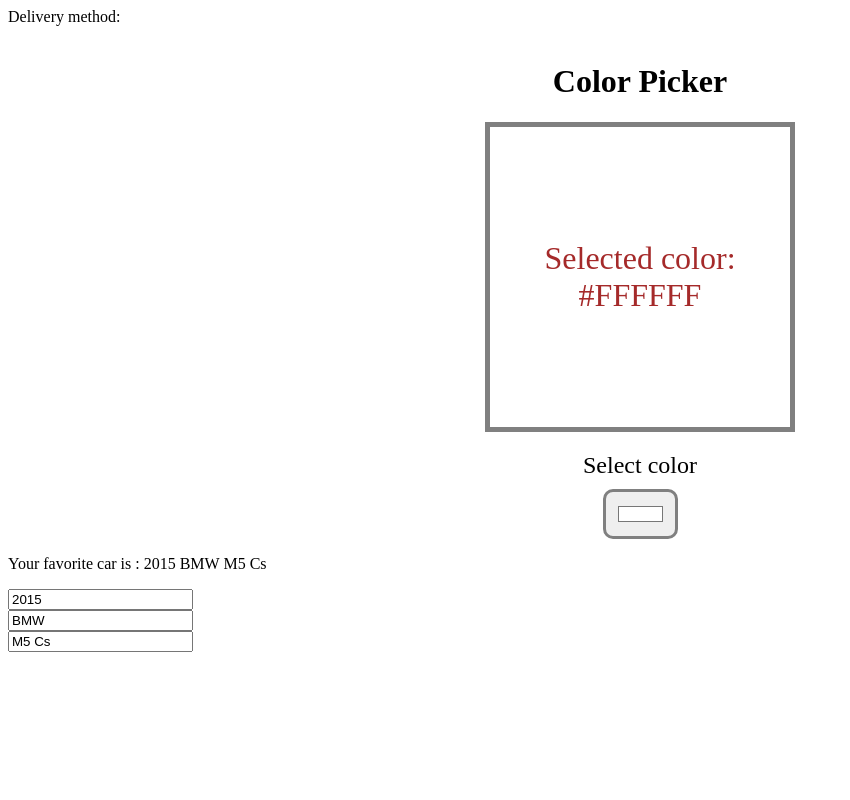
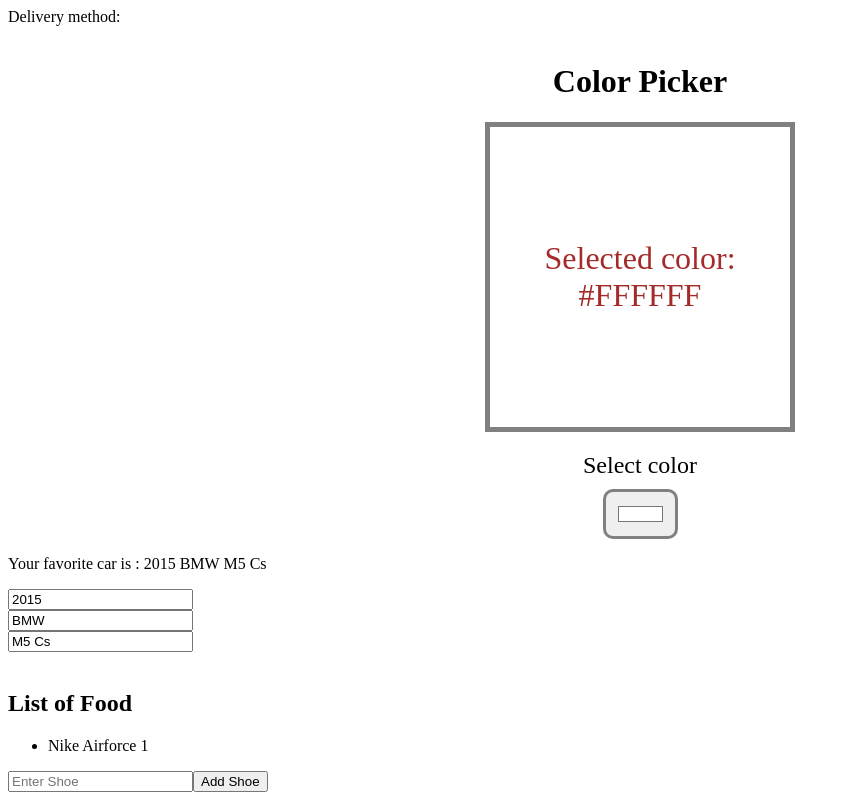
Before and after one commit to johnomeyo/react, a React (Vite) app: page / in a window 1280 px wide. Shown: the part 1444-2244 px from the top of the page, without its empty margins (0-850 px from the left). Before the commit the page ends 2104 px from the top, so only its background shows below. Built offline with nearby package versions, Linux system fonts and the light colour scheme.

Commit message:
uodate arrays

```diff
--- a/src/App.jsx
+++ b/src/App.jsx
@@ -6,6 +6,7 @@ import Counter from "./Counter";
 import OnChangeComponent from "./OnChange";
 import ColorPicker from "./ColorPicker";
 import UpdateObject from "./UpdateObjects";
+import UpdateArray from "./UpdateArray";
 function App() {
   const cars = [
     { name: "BMW", year: 2015, id: 1 },
@@ -39,7 +40,9 @@ function App() {
       <OnChangeComponent />
       <p></p>
       <ColorPicker />
-      <UpdateObject/>
+      <UpdateObject />
+      <br />
+      <UpdateArray />
     </>
   );
 }
--- /dev/null
+++ b/src/UpdateArray.jsx
@@ -0,0 +1,25 @@
+import { useState } from "react";
+
+function UpdateArray() {
+
+    const [shoes, setShoes] = useState(["Nike Airforce 1"]);
+    function handleAdd() {
+        const newShoe = document.getElementById("shoeInput").value;
+        document.getElementById("shoeInput").value = "";
+        setShoes(s => ([...s, newShoe]));
+
+    }
+    function handleRemove(index) {
+        setShoes(shoes.filter((_, i) => i !== index))
+    }
+    return <div>
+        <h2>List of Food</h2>
+        <ul>
+            {shoes.map((shoe, index) => <li key={index} onClick={() => handleRemove(index)}>{shoe}</li>)}
+        </ul>
+        <input type="text" name="" id="shoeInput" placeholder="Enter Shoe" />
+        <button onClick={handleAdd}> Add Shoe</button>
+    </div>
+
+}
+export default UpdateArray;
```
